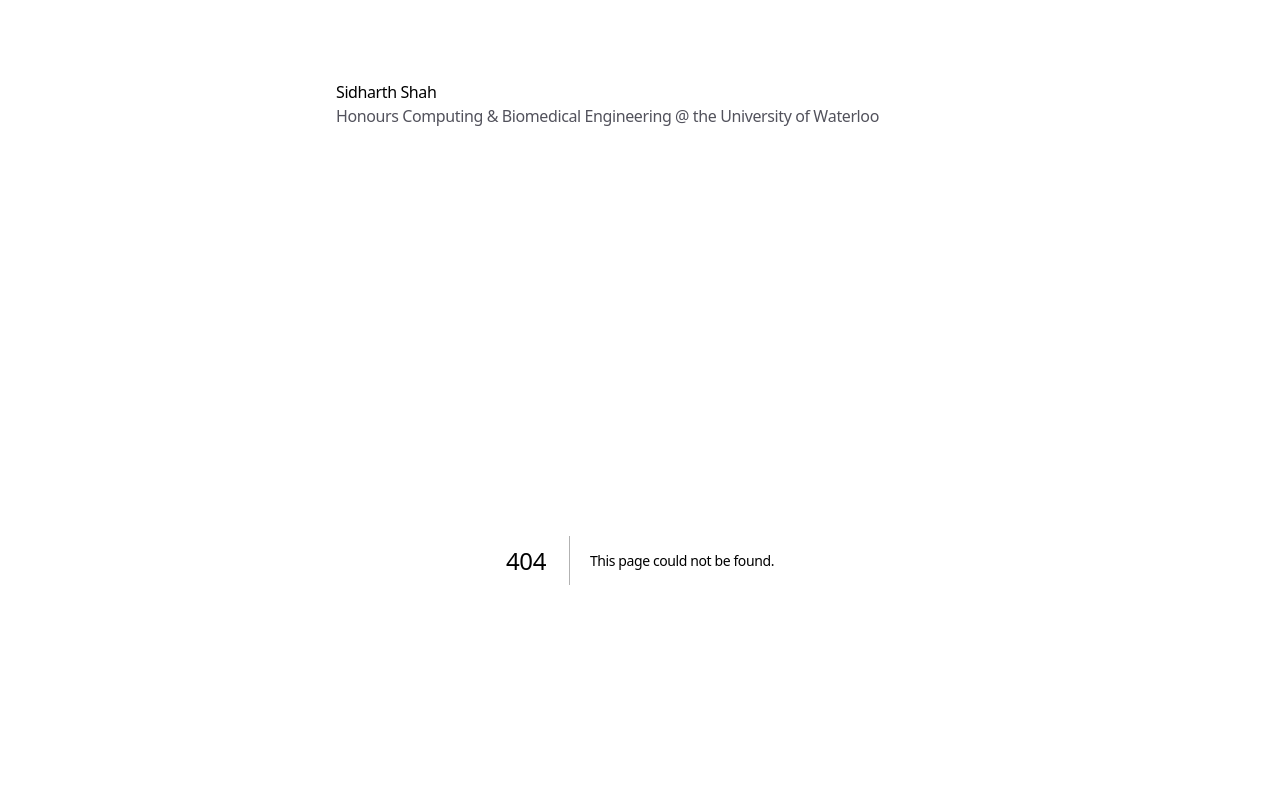
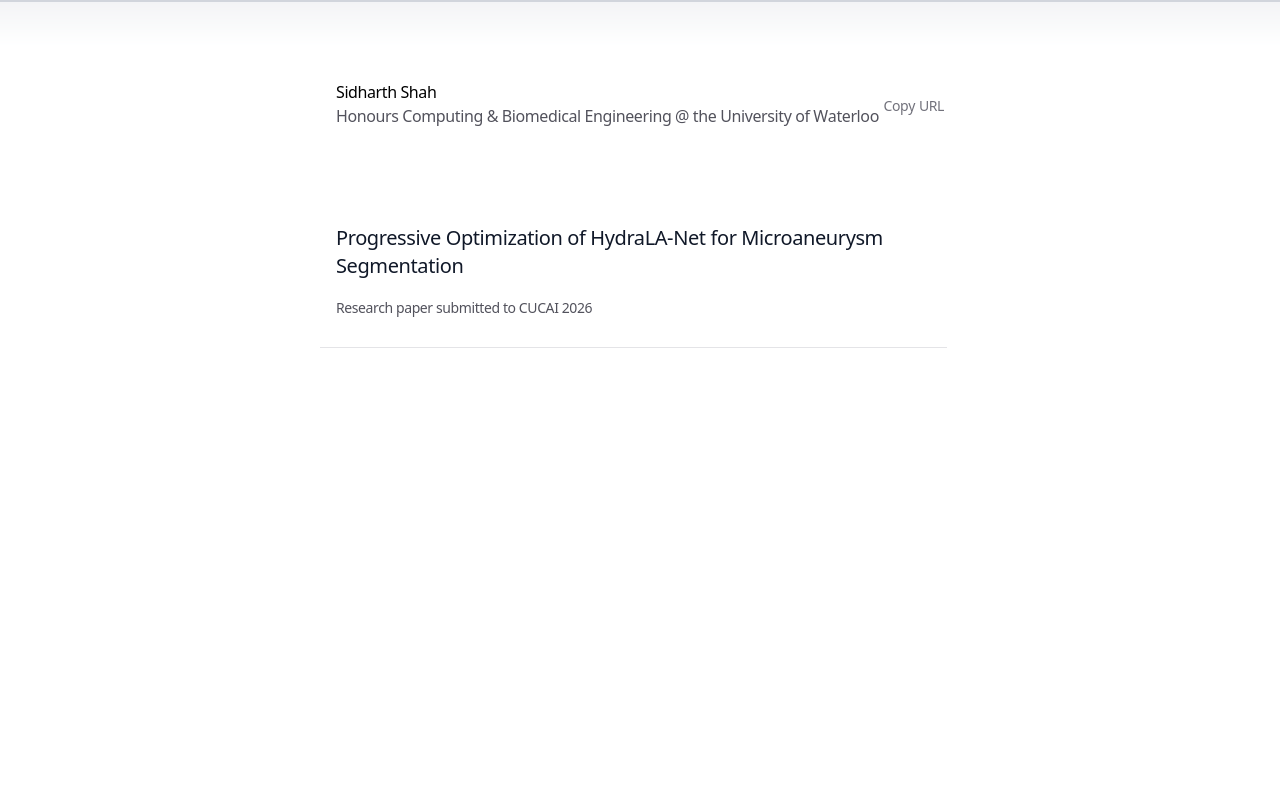
Before and after one commit to Sidharth6Shah/sidharthkshah-site, a Next.js app: page /blog/Progressive-Optimization-of-HydraLA-Net-for-Microaneurysm-Segmentation in a window 1280 px wide. Before the commit this address had no page. Shown: the top 800 px of the page. Built offline with nearby package versions, Linux system fonts and the light colour scheme.

Commit message:
blog folder (remove gitkeep + add page.tsx)

```diff
--- /dev/null
+++ b/app/blog/Progressive-Optimization-of-HydraLA-Net-for-Microaneurysm-Segmentation/page.tsx
@@ -0,0 +1,27 @@
+export const metadata = {
+  title: 'Progressive Optimization of HydraLA-Net for Microaneurysm Segmentation',
+  description: 'Research paper submitted to CUCAI 2026 detailing my Wat.AI team\'s project, See-DR. The paper details our entire process, from motivations and methods, to results, and interpretations.',
+  alternates: {
+    canonical: '/blog/Progressive-Optimization-of-HydraLA-Net-for-Microaneurysm-Segmentation',
+  },
+}
+
+export default function ResearchPaper() {
+  return (
+    <div className="flex flex-col -mx-4 h-[calc(100vh-5rem)]">
+      <div className="mb-3 px-4">
+        <h1 className="text-xl font-medium mb-1">
+          Progressive Optimization of HydraLA-Net for Microaneurysm Segmentation
+        </h1>
+        <p className="text-zinc-600 dark:text-zinc-400 text-sm">
+          Research paper submitted to CUCAI 2026
+        </p>
+      </div>
+      <iframe
+        src="/pdfs/Progressive_Optimization_of_HydraLA_Net_for_Microaneurysm_Segmentation.pdf"
+        className="w-full h-full border-t border-zinc-200 dark:border-zinc-800"
+        title="Research Paper PDF"
+      />
+    </div>
+  )
+}
```
Also changed, not shown: 1 other file (tests, documents, lock files or other folders).
